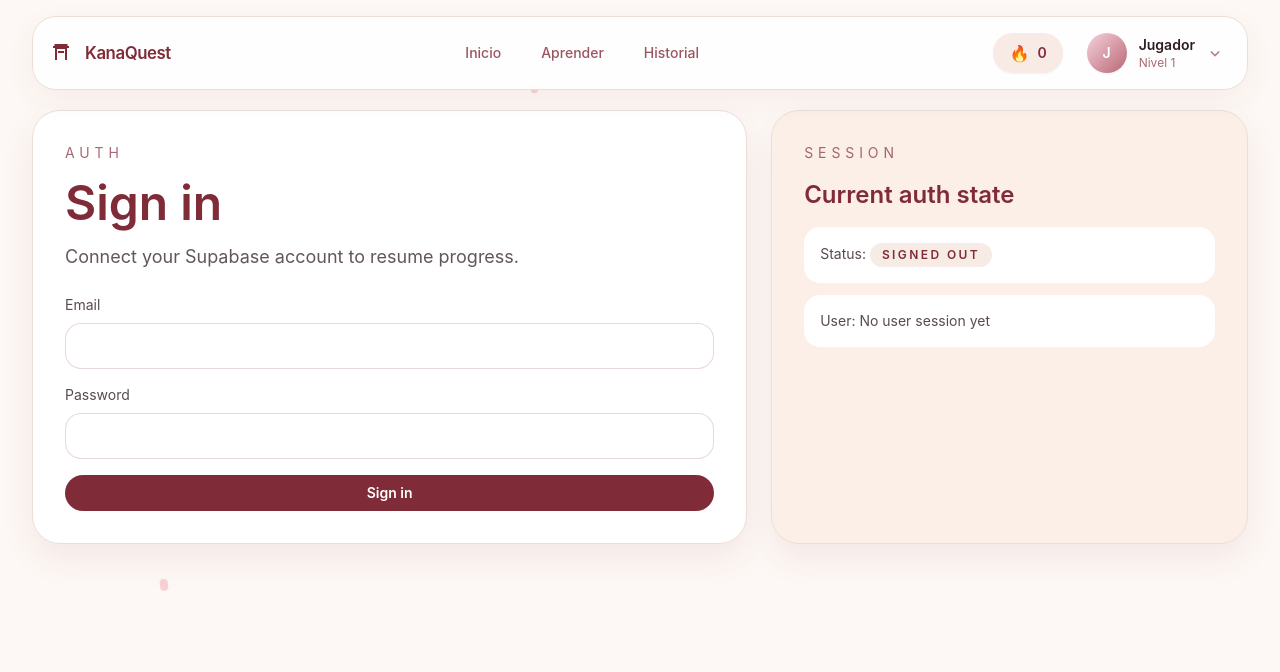
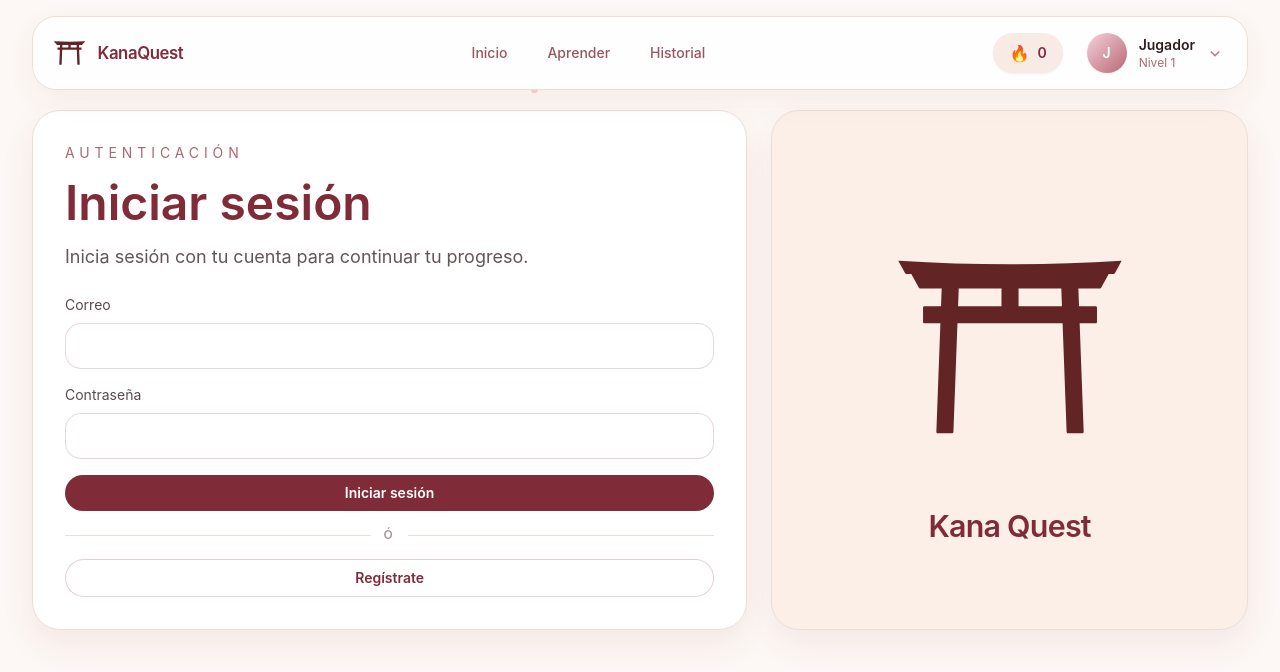
Before and after one commit to Izekki/KanaQuest, a React (Vite) app: page /login in a window 1280 px wide. Shown: the top 672 px of the page. Built offline with nearby package versions, Linux system fonts and the light colour scheme; no server answers.

Commit message:
feat: update authentication forms and UI components with Spanish translations and logo integration

```diff
--- a/src/components/auth/AuthRedirectRoute.jsx
+++ b/src/components/auth/AuthRedirectRoute.jsx
@@ -1,7 +1,7 @@
 import { Navigate } from 'react-router-dom';
 import { useAuthSession } from '../../hooks/useAuthSession';
 
-export default function AuthRedirectRoute({ children, redirectTo = '/profile' }) {
+export default function AuthRedirectRoute({ children, redirectTo = '/game' }) {
   const { user, loading } = useAuthSession();
 
   if (loading) {
--- a/src/components/auth/LoginForm.jsx
+++ b/src/components/auth/LoginForm.jsx
@@ -1,4 +1,5 @@
 import { useState } from 'react';
+import { Link } from 'react-router-dom';
 import FormField from '../forms/FormField';
 import FormStatus from '../forms/FormStatus';
 import TextField from '../forms/TextField';
@@ -39,9 +40,9 @@ export default function LoginForm() {
   };
 
   return (
-    <Card eyebrow="Auth" title="Sign in" description="Connect your Supabase account to resume progress.">
+    <Card eyebrow="Autenticación" title="Iniciar sesión" description="Inicia sesión con tu cuenta para continuar tu progreso.">
       <form className="grid gap-4" onSubmit={handleSubmit}>
-        <FormField label="Email" htmlFor="login-email">
+        <FormField label="Correo" htmlFor="login-email">
           <TextField
             id="login-email"
             name="email"
@@ -52,7 +53,7 @@ export default function LoginForm() {
             required
           />
         </FormField>
-        <FormField label="Password" htmlFor="login-password">
+        <FormField label="Contraseña" htmlFor="login-password">
           <TextField
             id="login-password"
             name="password"
@@ -64,7 +65,15 @@ export default function LoginForm() {
           />
         </FormField>
         <Button type="submit" disabled={loading}>
-          {loading ? 'Signing in...' : 'Sign in'}
+          {loading ? 'Iniciando sesión...' : 'Iniciar sesión'}
+        </Button>
+        <div className="flex items-center gap-3 text-xs font-semibold uppercase tracking-[0.25em] text-[rgb(var(--color-neutral))]/45">
+          <span className="h-px flex-1 bg-[#eaded6]" />
+          <span>Ó</span>
+          <span className="h-px flex-1 bg-[#eaded6]" />
+        </div>
+        <Button as={Link} to="/register" variant="secondary">
+          Regístrate
         </Button>
         <FormStatus>{message}</FormStatus>
       </form>
--- a/src/components/auth/RegisterForm.jsx
+++ b/src/components/auth/RegisterForm.jsx
@@ -36,7 +36,7 @@ export default function RegisterForm() {
     if (error) {
       setMessage(error.message);
     } else {
-      setMessage('Account created. Check your email to confirm if required.');
+      setMessage('Cuenta creada. Revisa tu correo si necesitas confirmar el acceso.');
       setFormState(initialFormState);
     }
 
@@ -44,9 +44,9 @@ export default function RegisterForm() {
   };
 
   return (
-    <Card eyebrow="Auth" title="Create account" description="Register with Supabase to track your progress.">
+    <Card eyebrow="Autenticación" title="Crear cuenta" description="Crea tu cuenta para acceder y guardar tu progreso.">
       <form className="grid gap-4" onSubmit={handleSubmit}>
-        <FormField label="Username" htmlFor="register-username">
+        <FormField label="Nombre de usuario" htmlFor="register-username">
           <TextField
             id="register-username"
             name="username"
@@ -57,7 +57,7 @@ export default function RegisterForm() {
             required
           />
         </FormField>
-        <FormField label="Email" htmlFor="register-email">
+        <FormField label="Correo" htmlFor="register-email">
           <TextField
             id="register-email"
             name="email"
@@ -68,7 +68,7 @@ export default function RegisterForm() {
             required
           />
         </FormField>
-        <FormField label="Password" htmlFor="register-password">
+        <FormField label="Contraseña" htmlFor="register-password">
           <TextField
             id="register-password"
             name="password"
@@ -80,7 +80,7 @@ export default function RegisterForm() {
           />
         </FormField>
         <Button type="submit" disabled={loading}>
-          {loading ? 'Creating account...' : 'Create account'}
+          {loading ? 'Creando cuenta...' : 'Crear cuenta'}
         </Button>
         <FormStatus>{message}</FormStatus>
       </form>
--- a/src/components/gameplay/SessionSidebar.jsx
+++ b/src/components/gameplay/SessionSidebar.jsx
@@ -1,47 +1,9 @@
-import Badge from '../ui/Badge';
-import Card from '../ui/Card';
-
-const reviewItems = [
-  { word: '猫', reading: 'ねこ', priority: 'High' },
-  { word: '水', reading: 'みず', priority: 'Medium' },
-  { word: 'りんご', reading: 'ringo', priority: 'Low' },
-];
+import toriiLogo from '../../img/torii.svg';
 
 export default function SessionSidebar() {
   return (
-    <div className="grid gap-6">
-      <Card eyebrow="Session" title="Today’s progress" description="Track the current learning state while you play.">
-        <div className="grid gap-3 sm:grid-cols-3">
-          <div className="rounded-2xl bg-black/10 p-4">
-            <div className="text-sm text-neutral/70">Score</div>
-            <div className="mt-2 text-2xl font-semibold text-neutral">120</div>
-          </div>
-          <div className="rounded-2xl bg-black/10 p-4">
-            <div className="text-sm text-neutral/70">Correct</div>
-            <div className="mt-2 text-2xl font-semibold text-neutral">8</div>
-          </div>
-          <div className="rounded-2xl bg-black/10 p-4">
-            <div className="text-sm text-neutral/70">Streak</div>
-            <div className="mt-2 text-2xl font-semibold text-neutral">4</div>
-          </div>
-        </div>
-      </Card>
-
-      <Card eyebrow="Review" title="Queue" description="Words that need attention will be surfaced here.">
-        <div className="grid gap-3">
-          {reviewItems.map((item) => (
-            <div key={item.word} className="rounded-2xl border border-cream/10 bg-black/10 p-4">
-              <div className="flex items-center justify-between gap-3">
-                <div>
-                  <div className="text-lg font-semibold text-neutral">{item.word}</div>
-                  <div className="text-sm text-neutral/70">{item.reading}</div>
-                </div>
-                <Badge variant="subtle">{item.priority}</Badge>
-              </div>
-            </div>
-          ))}
-        </div>
-      </Card>
+    <div className="flex items-center justify-center rounded-[1.75rem] border border-[#eaded6] bg-[#fbefe8] p-8 shadow-[0_14px_34px_rgba(128,43,56,0.08)]">
+      <img src={toriiLogo} alt="KanaQuest" className="w-full max-w-[18.5rem] object-contain" style={{ filter: 'brightness(0) saturate(100%) invert(18%) sepia(34%) saturate(1700%) hue-rotate(318deg) brightness(88%) contrast(94%)' }} />
     </div>
   );
 }
--- a/src/components/layout/AppLayout.jsx
+++ b/src/components/layout/AppLayout.jsx
@@ -2,6 +2,7 @@ import { useEffect, useRef, useState } from 'react';
 import { Link, NavLink } from 'react-router-dom';
 import { useAuthSession } from '../../hooks/useAuthSession';
 import { supabase } from '../../services/supabase/client';
+import toriiLogo from '../../img/torii.svg';
 
 const navItems = [
   { to: '/', label: 'Inicio' },
@@ -21,17 +22,6 @@ const petals = [
 ];
 
 const getStreakStorageKey = (userId) => `kanaquest-streak:${userId}`;
-
-function ToriiIcon() {
-  return (
-    <svg aria-hidden="true" viewBox="0 0 24 24" className="h-6 w-6 text-[rgb(var(--color-accent))]">
-      <path
-        fill="currentColor"
-        d="M4 5h16v2h-2v12h-2V7H8v12H6V7H4V5Zm1.5-2h13v2h-13V3Zm1 3h11v2h-11V6ZM9 10h6v2H9v-2Z"
-      />
-    </svg>
-  );
-}
 
 function PetalsLayer() {
   return (
@@ -95,8 +85,17 @@ export default function AppLayout({ children }) {
 
     loadProfile();
 
+    const handleProfileUpdated = (event) => {
+      const nextUsername = event?.detail?.username;
+      if (!isMounted) return;
+      setProfileName(nextUsername || 'Jugador');
+    };
+
+    window.addEventListener('kanaquest-profile-updated', handleProfileUpdated);
+
     return () => {
       isMounted = false;
+      window.removeEventListener('kanaquest-profile-updated', handleProfileUpdated);
     };
   }, [user?.id]);
 
@@ -150,9 +149,9 @@ export default function AppLayout({ children }) {
       <div className="relative z-10">
         <header className="px-4 pt-4 sm:px-6 lg:px-8">
           <div className="mx-auto flex max-w-[1400px] items-center justify-between gap-4 rounded-[1.5rem] border border-[#eaded6] bg-white/85 px-4 py-3 shadow-[0_10px_30px_rgba(128,43,56,0.06)] backdrop-blur">
-            <Link className="flex items-center gap-3 text-sm font-semibold text-[rgb(var(--color-accent))]" to="/">
-              <ToriiIcon />
-              <span className="text-[1.05rem] tracking-tight">KanaQuest</span>
+            <Link className="flex items-center gap-2 text-sm font-semibold text-[rgb(var(--color-accent))]" to="/">
+              <img src={toriiLogo} alt="KanaQuest" className="h-[40.5px] w-[40.5px] shrink-0 object-contain" style={{ filter: 'brightness(0) saturate(100%) invert(18%) sepia(34%) saturate(1700%) hue-rotate(318deg) brightness(88%) contrast(94%)' }} />
+              <span className="text-[1.05rem] leading-none tracking-tight">KanaQuest</span>
             </Link>
 
             <nav className="hidden items-center gap-10 text-sm font-medium text-[rgb(var(--color-accent))] md:flex">
--- a/src/pages/Game/GamePage.jsx
+++ b/src/pages/Game/GamePage.jsx
@@ -559,6 +559,7 @@ export default function GamePage() {
               <div className={[
                 'pt-2 font-semibold leading-none text-[rgb(var(--color-accent))] sm:pt-3',
                 promptSizeClass,
+                promptIsJapanese ? 'font-jp' : '',
               ].join(' ')}>
                 {currentQuestion?.prompt ?? '...'}
               </div>
@@ -648,7 +649,7 @@ export default function GamePage() {
                   {initials}
                 </div>
                 <div className="min-w-0 flex-1">
-                  <div className="truncate text-sm font-semibold text-[rgb(var(--color-neutral))]">
+                  <div className={['truncate text-sm font-semibold text-[rgb(var(--color-neutral))]', containsJapaneseScript(displayName) ? 'font-jp' : ''].join(' ')}>
                     {displayName}
                     {isCurrentUser ? ' (Tú)' : ''}
                   </div>
--- a/src/pages/History/HistoryPage.jsx
+++ b/src/pages/History/HistoryPage.jsx
@@ -1,6 +1,8 @@
 import { useEffect, useMemo, useState } from 'react';
 import { useAuthSession } from '../../hooks/useAuthSession';
 import { supabase } from '../../services/supabase/client';
+
+const containsJapaneseScript = (value = '') => /[\u3040-\u30ff\u3400-\u9fff]/.test(value);
 
 const statusStyles = {
   correct: 'bg-emerald-100 text-emerald-700',
@@ -185,7 +187,7 @@ export default function HistoryPage() {
           {pagedItems.map((item) => (
             <div key={item.id} className="flex items-center justify-between gap-4 rounded-2xl border border-[#eaded6] bg-[#fffdfb] p-4">
               <div>
-                <div className="text-lg font-semibold text-[rgb(var(--color-accent))]">{item.prompt}</div>
+                <div className={['text-lg font-semibold text-[rgb(var(--color-accent))]', containsJapaneseScript(item.prompt) ? 'font-jp' : ''].join(' ')}>{item.prompt}</div>
                 <div className="text-sm text-[rgb(var(--color-neutral))]/70">{item.translation}</div>
                 <div className="mt-1 text-xs uppercase tracking-[0.2em] text-[rgb(var(--color-neutral))]/50">
                   Intentos: {item.attempts}
--- a/src/pages/Home/HomePage.jsx
+++ b/src/pages/Home/HomePage.jsx
@@ -22,8 +22,8 @@ export default function HomePage() {
       <section className="rounded-[1.2rem] border border-[#eaded6] bg-white p-6 text-sm text-[rgb(var(--color-neutral))]/75 shadow-[0_10px_28px_rgba(128,43,56,0.06)]">
         <h2 className="text-lg font-semibold text-[rgb(var(--color-accent))]">¿Qué hago aquí?</h2>
         <ul className="mt-3 list-disc pl-5">
-          <li>Practica reconocimiento: muestra un kanji/kana y escribe su significado.</li>
-          <li>Practica traducción: escribe la palabra en japonés desde su significado en español/romaji.</li>
+          <li>Practica reconocimiento: muestra un kanji/kana y escribe su lectura/significado.</li>
+          <li>Practica traducción: escribe la palabra en japonés desde su significado en español.</li>
           <li>Revisa tu historial y tu progreso diario; el sistema guarda aciertos y errores.</li>
         </ul>
       </section>
--- a/src/pages/Login/LoginPage.jsx
+++ b/src/pages/Login/LoginPage.jsx
@@ -1,23 +1,21 @@
 import LoginForm from '../../components/auth/LoginForm';
-import Badge from '../../components/ui/Badge';
-import { useAuthSession } from '../../hooks/useAuthSession';
+import toriiLogo from '../../img/torii.svg';
 
 export default function LoginPage() {
-  const { user, loading } = useAuthSession();
-
   return (
     <div className="grid gap-6 lg:grid-cols-[1.2fr_0.8fr]">
       <LoginForm />
-      <section className="rounded-[1.75rem] border border-[#eaded6] bg-[#fbefe8] p-8 shadow-[0_14px_34px_rgba(128,43,56,0.08)]">
-        <p className="text-sm uppercase tracking-[0.35em] text-[rgb(var(--color-accent))]/70">Session</p>
-        <h2 className="mt-4 text-2xl font-semibold text-[rgb(var(--color-accent))]">Current auth state</h2>
-        <div className="mt-4 grid gap-3 text-sm text-[rgb(var(--color-neutral))]/80">
-          <div className="rounded-2xl bg-white p-4">
-            Status: <Badge variant="subtle">{loading ? 'Loading' : user ? 'Signed in' : 'Signed out'}</Badge>
-          </div>
-          <div className="rounded-2xl bg-white p-4">
-            User: {user?.email ?? 'No user session yet'}
-          </div>
+      <section className="flex min-h-[280px] items-center justify-center rounded-[1.75rem] border border-[#eaded6] bg-[#fbefe8] p-8 shadow-[0_14px_34px_rgba(128,43,56,0.08)]">
+        <div className="flex flex-col items-center gap-4">
+          <img
+            src={toriiLogo}
+            alt="KanaQuest"
+            className="w-[min(68vw,18.5rem)] max-w-full object-contain"
+            style={{ filter: 'brightness(0) saturate(100%) invert(18%) sepia(34%) saturate(1700%) hue-rotate(318deg) brightness(88%) contrast(94%)' }}
+          />
+          <span className="text-[1.9rem] font-semibold leading-none tracking-tight text-[rgb(var(--color-accent))]">
+            Kana Quest
+          </span>
         </div>
       </section>
     </div>
--- a/src/styles/global.css
+++ b/src/styles/global.css
@@ -1,3 +1,7 @@
+@import url('https://fonts.googleapis.com/css2?family=Kosugi+Maru&family=Noto+Serif+JP:wght@500&display=swap');
+
+
+
 @tailwind base;
 @tailwind components;
 @tailwind utilities;
@@ -29,10 +33,28 @@ body {
   color: rgb(var(--color-neutral));
 }
 
-::selection {
+.font-jp {
+  font-family: 'Noto Serif JP', serif;
+  font-optical-sizing: auto;
+  font-style: normal;
+}::selection {
   background: rgba(128, 43, 56, 0.16);
   color: rgb(var(--color-accent));
 }
+/*
+.font-jp {
+  font-family: 'Kosugi Maru', sans-serif;
+  font-optical-sizing: auto;
+  font-style: normal;
+}
+.font-jp::selection {
+  background: rgba(128, 43, 56, 0.16);
+  color: rgb(var(--color-accent));
+}
+*/
+
+
+
 
 @keyframes petal-float {
   0% {
```
Also changed, not shown: src/pages/Profile/ProfilePage.jsx (+25 -35 lines), src/img/torii.svg (added), vercel.json (added).
